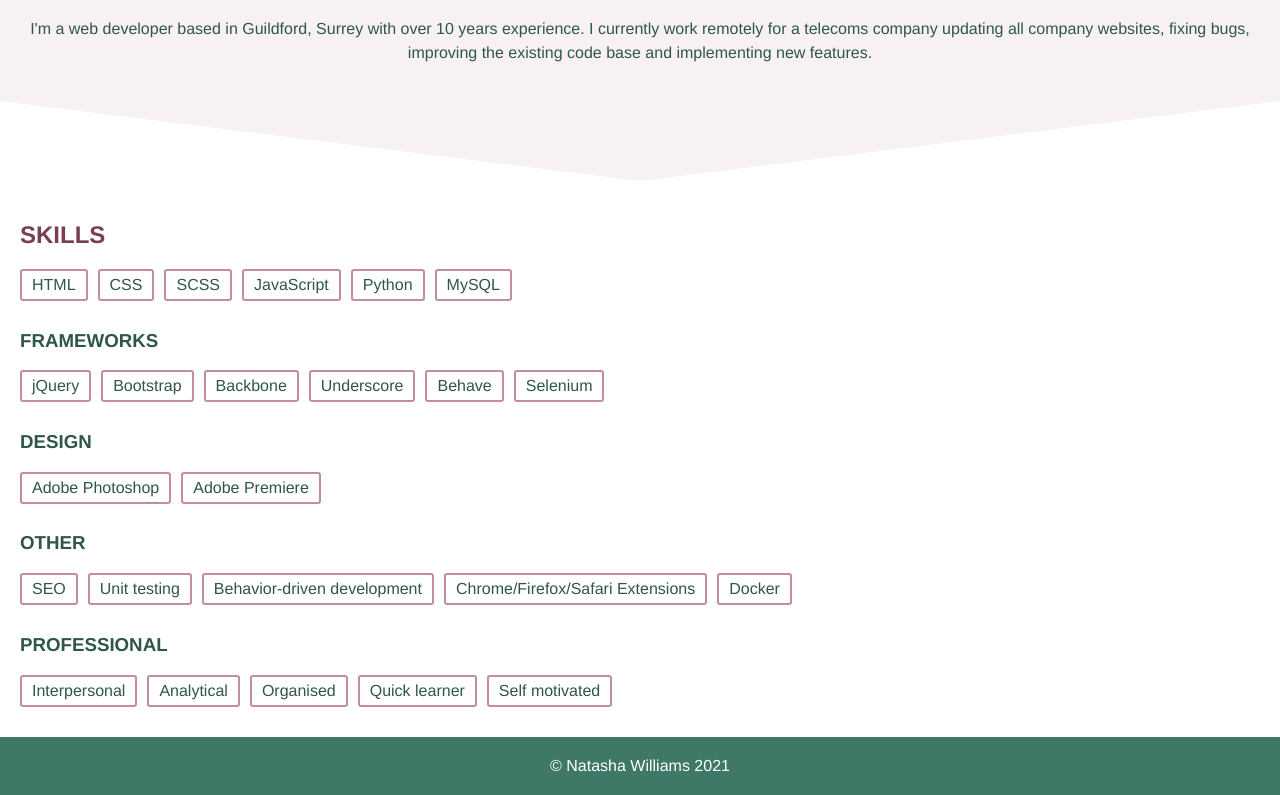
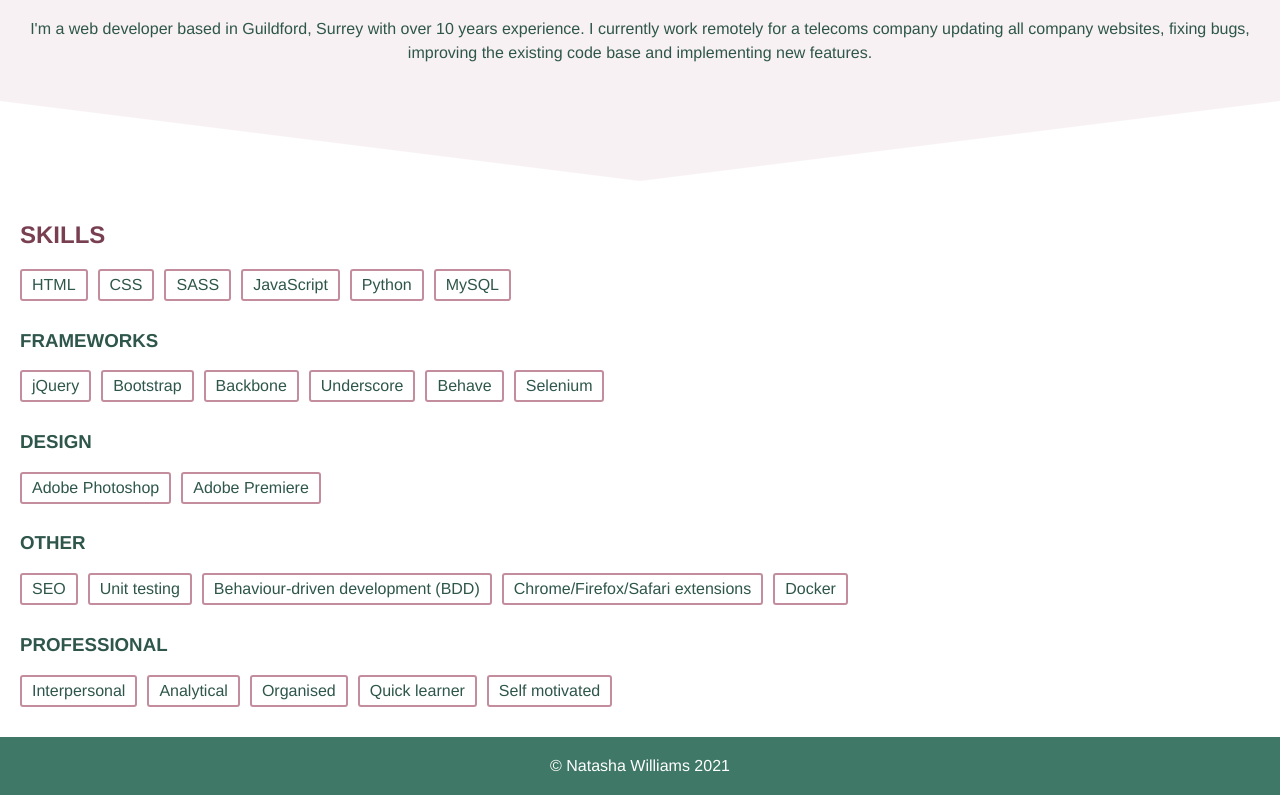
Before and after one commit to natasha-williams/portfolio, a Gatsby site: page / in a window 1280 px wide. Shown: the part 641-1436 px from the top of the page. Built offline with nearby package versions, Linux system fonts and the light colour scheme; Gatsby itself is replaced by a stand-in of ours.

Commit message:
Minor skills updates

```diff
--- a/src/pages/index.js
+++ b/src/pages/index.js
@@ -23,7 +23,7 @@ export default function Home() {
                 <div data-sal="slide-up" data-sal-delay="300">
                     <Feature item="HTML"></Feature>
                     <Feature item="CSS"></Feature>
-                    <Feature item="SCSS"></Feature>
+                    <Feature item="SASS"></Feature>
                     <Feature item="JavaScript"></Feature>
                     <Feature item="Python"></Feature>
                     <Feature item="MySQL"></Feature>
@@ -52,8 +52,8 @@ export default function Home() {
                 <div data-sal="slide-up" data-sal-delay="300">
                     <Feature item="SEO"></Feature>
                     <Feature item="Unit testing"></Feature>
-                    <Feature item="Behavior-driven development"></Feature>
-                    <Feature item="Chrome/Firefox/Safari Extensions"></Feature>
+                    <Feature item="Behaviour-driven development (BDD)"></Feature>
+                    <Feature item="Chrome/Firefox/Safari extensions"></Feature>
                     <Feature item="Docker"></Feature>
                 </div>
 
```
